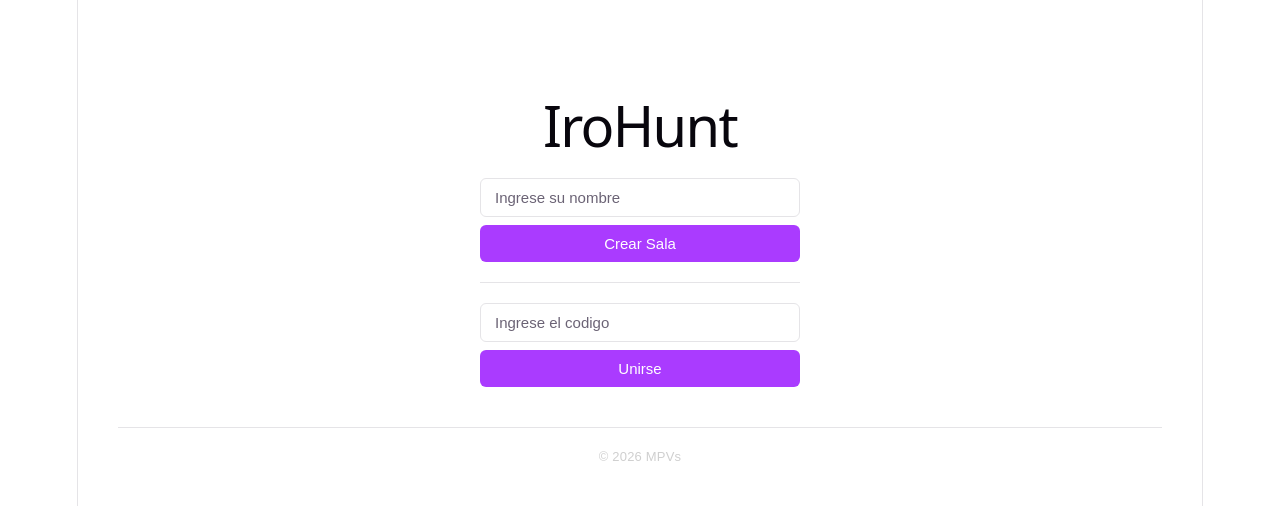
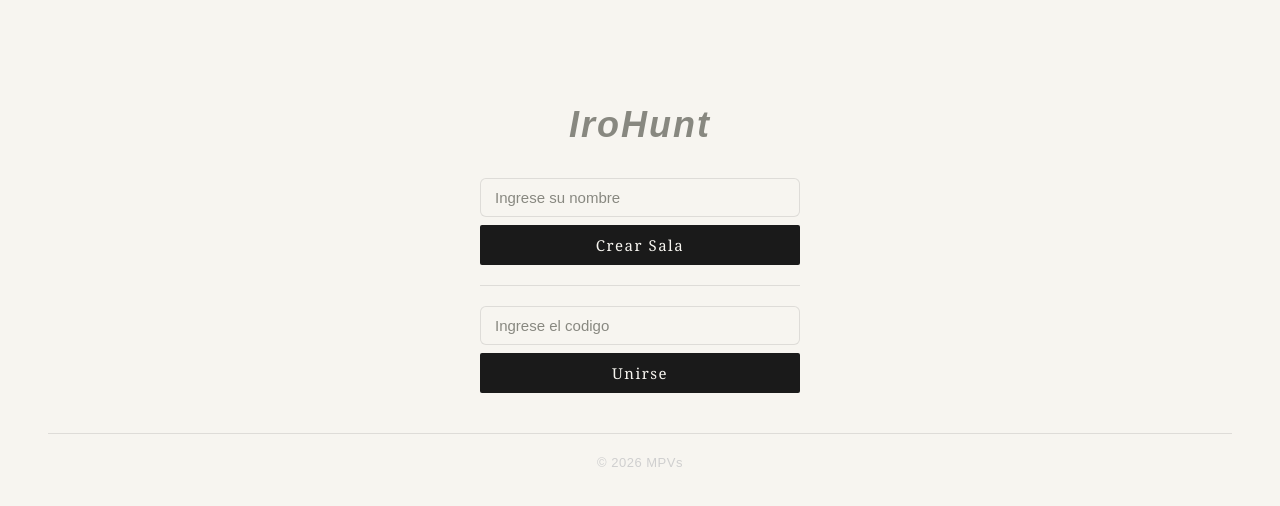
Before and after one commit to mpvs-dev/IroHunt, a React (Vite) app in the folder frontend/: page / in a window 1280 px wide. Shown: the top 506 px of the page. Built offline with nearby package versions, Linux system fonts and the light colour scheme; no server answers.

Commit message:
diseño basico añadido

```diff
--- a/frontend/src/components/ColorBox.jsx
+++ b/frontend/src/components/ColorBox.jsx
@@ -5,6 +5,8 @@ function ColorBox({ h, s, l, size = 200 }) {
         width: size,
         height: size,
         backgroundColor: `hsl(${h}, ${s}%, ${l}%)`,
+        borderRadius: "45% 55% 60% 40% / 50% 45% 55% 50%",
+        border: "2px solid rgba(0,0,0,0.15)",
       }}
     />
   );
--- a/frontend/src/index.css
+++ b/frontend/src/index.css
@@ -1,111 +1,33 @@
 :root {
-  --text: #6b6375;
-  --text-h: #08060d;
-  --bg: #fff;
-  --border: #e5e4e7;
-  --code-bg: #f4f3ec;
-  --accent: #aa3bff;
-  --accent-bg: rgba(170, 59, 255, 0.1);
-  --accent-border: rgba(170, 59, 255, 0.5);
-  --social-bg: rgba(244, 243, 236, 0.5);
-  --shadow:
-    rgba(0, 0, 0, 0.1) 0 10px 15px -3px, rgba(0, 0, 0, 0.05) 0 4px 6px -2px;
+  --text: #888880;
+  --text-h: #1a1a1a;
+  --bg: #f7f5f0;
+  --border: rgba(0,0,0,0.1);
+  --code-bg: rgba(0,0,0,0.05);
+  --accent: #1a1a1a;
+  --accent-bg: rgba(0,0,0,0.06);
+  --accent-border: rgba(0,0,0,0.25);
+  --social-bg: rgba(0,0,0,0.03);
+  --shadow: rgba(0,0,0,0.08) 0 4px 12px;
 
-  --sans: system-ui, 'Segoe UI', Roboto, sans-serif;
-  --heading: system-ui, 'Segoe UI', Roboto, sans-serif;
+  --sans: Georgia, 'Times New Roman', serif;
+  --heading: Georgia, 'Times New Roman', serif;
   --mono: ui-monospace, Consolas, monospace;
 
   font: 18px/145% var(--sans);
-  letter-spacing: 0.18px;
-  color-scheme: light dark;
+  letter-spacing: 0.5px;
+  color-scheme: light;
   color: var(--text);
   background: var(--bg);
   font-synthesis: none;
   text-rendering: optimizeLegibility;
   -webkit-font-smoothing: antialiased;
-  -moz-osx-font-smoothing: grayscale;
-
-  @media (max-width: 1024px) {
-    font-size: 16px;
-  }
 }
 
-@media (prefers-color-scheme: dark) {
-  :root {
-    --text: #9ca3af;
-    --text-h: #f3f4f6;
-    --bg: #16171d;
-    --border: #2e303a;
-    --code-bg: #1f2028;
-    --accent: #c084fc;
-    --accent-bg: rgba(192, 132, 252, 0.15);
-    --accent-border: rgba(192, 132, 252, 0.5);
-    --social-bg: rgba(47, 48, 58, 0.5);
-    --shadow:
-      rgba(0, 0, 0, 0.4) 0 10px 15px -3px, rgba(0, 0, 0, 0.25) 0 4px 6px -2px;
-  }
+h1 { font-style: italic; letter-spacing: 2px; }
+h2 { font-style: italic; }
 
-  #social .button-icon {
-    filter: invert(1) brightness(2);
-  }
+button {
+  font-family: Georgia, serif;
+  letter-spacing: 1.5px;
 }
-
-body {
-  margin: 0;
-}
-
-#root {
-  width: 1126px;
-  max-width: 100%;
-  margin: 0 auto;
-  text-align: center;
-  border-inline: 1px solid var(--border);
-  min-height: 100svh;
-  display: flex;
-  flex-direction: column;
-  box-sizing: border-box;
-}
-
-h1,
-h2 {
-  font-family: var(--heading);
-  font-weight: 500;
-  color: var(--text-h);
-}
-
-h1 {
-  font-size: 56px;
-  letter-spacing: -1.68px;
-  margin: 32px 0;
-  @media (max-width: 1024px) {
-    font-size: 36px;
-    margin: 20px 0;
-  }
-}
-h2 {
-  font-size: 24px;
-  line-height: 118%;
-  letter-spacing: -0.24px;
-  margin: 0 0 8px;
-  @media (max-width: 1024px) {
-    font-size: 20px;
-  }
-}
-p {
-  margin: 0;
-}
-
-code,
-.counter {
-  font-family: var(--mono);
-  display: inline-flex;
-  border-radius: 4px;
-  color: var(--text-h);
-}
-
-code {
-  font-size: 15px;
-  line-height: 135%;
-  padding: 4px 8px;
-  background: var(--code-bg);
-}
--- a/frontend/src/styles/FaseSeleccion.css
+++ b/frontend/src/styles/FaseSeleccion.css
@@ -8,18 +8,20 @@
 
 .fase-seleccion__boton {
   padding: 12px 36px;
-  border-radius: 6px;
-  border: none;
-  background: var(--accent);
-  color: white;
   font-size: 15px;
   font-weight: 500;
   cursor: pointer;
   transition: opacity 0.2s;
+  background: #1a1a1a;
+  color: #f7f5f0;
+  border: none;
+  border-radius: 2px;
+  letter-spacing: 1.5px;
+  font-family: Georgia, serif;
 }
 
 .fase-seleccion__boton:hover:not(:disabled) {
-  opacity: 0.85;
+  opacity: 0.75;
 }
 
 .fase-seleccion__boton:disabled {
--- a/frontend/src/styles/Final.css
+++ b/frontend/src/styles/Final.css
@@ -100,18 +100,20 @@
 
 .final__boton {
   padding: 12px 28px;
-  border-radius: 6px;
-  border: none;
-  background: var(--accent);
-  color: white;
   font-size: 15px;
   font-weight: 500;
   cursor: pointer;
   transition: opacity 0.2s;
+  background: #1a1a1a;
+  color: #f7f5f0;
+  border: none;
+  border-radius: 2px;
+  letter-spacing: 1.5px;
+  font-family: Georgia, serif;
 }
 
 .final__boton:hover {
-  opacity: 0.85;
+  opacity: 0.75;
 }
 
 @media (max-width: 480px) {
--- a/frontend/src/styles/Lobby.css
+++ b/frontend/src/styles/Lobby.css
@@ -59,10 +59,12 @@
 /* botones */
 .lobby__boton {
   padding: 10px 18px;
-  border-radius: 6px;
+  background: #1a1a1a;
+  color: #f7f5f0;
   border: none;
-  background: var(--accent);
-  color: white;
+  border-radius: 2px;
+  letter-spacing: 1.5px;
+  font-family: Georgia, serif;
   font-size: 14px;
   font-weight: 500;
   cursor: pointer;
@@ -71,13 +73,19 @@
 }
 
 .lobby__boton:hover {
-  opacity: 0.85;
+  opacity: 0.75;
 }
 
 .lobby__boton--iniciar {
   font-size: 16px;
   padding: 12px 40px;
   margin-top: 8px;
+  background: #1a1a1a;
+  color: #f7f5f0;
+  border: none;
+  border-radius: 2px;
+  letter-spacing: 1.5px;
+  font-family: Georgia, serif;
 }
 
 .lobby__esperando {
@@ -98,6 +106,10 @@
 .lobby__boton--salir {
   position: absolute;
   right: 0;
+  background: transparent;
+  color: #1a1a1a;
+  border: 1px solid rgba(0,0,0,0.25);
+  border-radius: 2px;
 }
 
 /* responsivo */
--- a/frontend/src/styles/Menu.css
+++ b/frontend/src/styles/Menu.css
@@ -60,10 +60,12 @@
 .menu__boton {
   width: 100%;
   padding: 10px;
-  border-radius: 6px;
+  background: #1a1a1a;
+  color: #f7f5f0;
   border: none;
-  background: var(--accent);
-  color: white;
+  border-radius: 2px;
+  letter-spacing: 1.5px;
+  font-family: Georgia, serif;
   font-size: 15px;
   font-weight: 500;
   cursor: pointer;
@@ -71,7 +73,7 @@
 }
 
 .menu__boton:hover {
-  opacity: 0.85;
+  opacity: 0.75;
 }
 
 .menu__boton:disabled {
@@ -97,7 +99,7 @@
 
   .menu__input,
   .menu__boton {
-    font-size: 16px; /* evita zoom automático en iOS */
+    font-size: 16px;
     padding: 12px 14px;
   }
 }
--- a/frontend/src/styles/TarjetaJugador.css
+++ b/frontend/src/styles/TarjetaJugador.css
@@ -1,12 +1,7 @@
 .tarjeta-jugador {
-  display: flex;
-  align-items: center;
-  gap: 12px;
-  padding: 12px 16px;
-  border-radius: 10px;
-  border: 1px solid var(--border);
-  background: var(--social-bg);
-  transition: box-shadow 0.2s;
+  border-radius: 2px;
+  border: 1px solid rgba(0, 0, 0, 0.1);
+  background: rgba(0, 0, 0, 0.02);
 }
 
 .tarjeta-jugador:hover {
@@ -27,22 +22,10 @@
 }
 
 .tarjeta-jugador__badge {
-  font-size: 11px;
-  color: var(--accent);
-  font-weight: 600;
-  letter-spacing: 0.4px;
-  text-transform: uppercase;
+  font-style: italic;
+  letter-spacing: 1px;
 }
 
 .avatar {
-  width: 40px;
-  height: 40px;
-  border-radius: 50%;
-  display: flex;
-  align-items: center;
-  justify-content: center;
-  font-size: 18px;
-  font-weight: 700;
-  color: white;
-  flex-shrink: 0;
+  border-radius: 50% 60% 45% 55% / 55% 45% 60% 50%;
 }
--- a/frontend/src/styles/Timer.css
+++ b/frontend/src/styles/Timer.css
@@ -7,30 +7,28 @@
   margin: 0 auto 16px;
 }
 
-.timer__segundos {
-  font-family: var(--mono);
-  font-size: 14px;
-  color: var(--text-h);
-}
-
 .timer__barra {
-  width: 100%;
-  height: 6px;
-  border-radius: 3px;
-  background: var(--code-bg);
-  overflow: hidden;
+  background: rgba(0, 0, 0, 0.08);
+  border-radius: 0;
 }
 
 .timer__progreso {
-  height: 100%;
-  background: var(--accent);
+  background: #1a1a1a;
   transition: width 1s linear;
 }
 
+.timer__segundos {
+  font-family: Georgia, serif;
+  font-style: italic;
+  font-size: 13px;
+  letter-spacing: 2px;
+  color: #888;
+}
+
 .timer--urgente .timer__progreso {
-  background: #ff4d4d;
+  background: #8b0000;
 }
 
 .timer--urgente .timer__segundos {
-  color: #ff4d4d;
+  color: #8b0000;
 }
```
